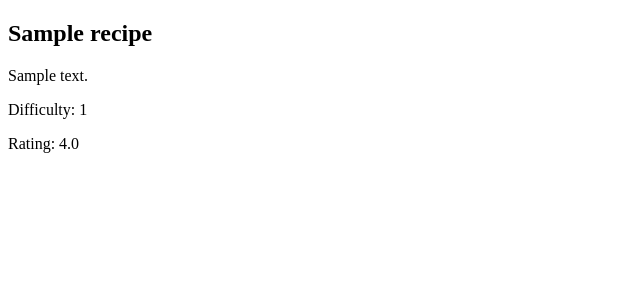
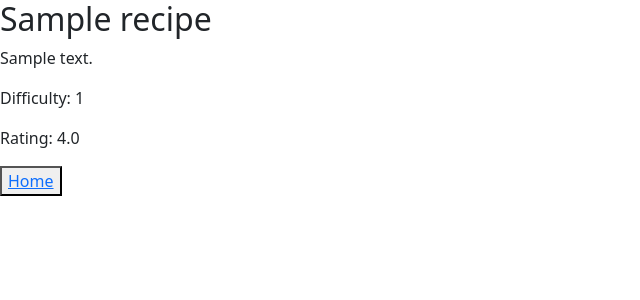
Before and after one commit to KoslowskyDW21/Senior-Project, a Flask app: page /recipe/1/ in a window 1280 px wide. Shown: the top 300 px of the page, without its empty margins (0-640 px from the left). Run offline with Flask 3, Linux system fonts and the light colour scheme; tables that the repository leaves empty hold one stand-in row (values such as "Sample post"); parts of the project's set-up code (start-up, migrations or seed data) failed here and were passed over.

Commit message:
Added home buttons

```diff
--- a/templates/profile.html
+++ b/templates/profile.html
@@ -5,11 +5,17 @@
     <meta name="viewport" content="width=device-width, initial-scale=1.0">
     <title>user: {{user.username}}</title>
     <script src="/static/scripts/profile.js"></script>
+
+    <link rel="stylesheet" href="https://cdn.jsdelivr.net/npm/bootstrap-icons@1.11.3/font/bootstrap-icons.min.css">
+  <link href="https://cdn.jsdelivr.net/npm/bootstrap@5.1.1/dist/css/bootstrap.min.css" rel="stylesheet" integrity="sha384-F3w7mX95PdgyTmZZMECAngseQB83DfGTowi0iMjiWaeVhAn4FJkqJByhZMI3AhiU" crossorigin="anonymous">
+  <script src="https://cdn.jsdelivr.net/npm/bootstrap@5.1.1/dist/js/bootstrap.bundle.min.js" integrity="sha384-/bQdsTh/da6pkI1MST/rWKFNjaCP5gBSY4sEBT38Q/9RBh9AH40zEOg7Hlq2THRZ" crossorigin="anonymous"></script>
 </head>
 <body>
     <h2>{{user.fname + " " + user.lname}}</h2>
     <h2>{{user.username}}</h2>
     <p>{{user.email_address}}</p>
     <p>Is Admin: {{user.is_admin}}</p>
+
+    <button id="home-button"><a href="/">Home</button> <!--Make sure this is good practice, ADD BOOTSTRAP-->
 </body>
 </html>
--- a/templates/recipe.html
+++ b/templates/recipe.html
@@ -4,11 +4,18 @@
     <meta charset="UTF-8">
     <meta name="viewport" content="width=device-width, initial-scale=1.0">
     <title>recipe: {{recipe.recipe_name}}</title>
+    <script src="/static/scripts/recipe.js"></script>
+
+    <link rel="stylesheet" href="https://cdn.jsdelivr.net/npm/bootstrap-icons@1.11.3/font/bootstrap-icons.min.css">
+  <link href="https://cdn.jsdelivr.net/npm/bootstrap@5.1.1/dist/css/bootstrap.min.css" rel="stylesheet" integrity="sha384-F3w7mX95PdgyTmZZMECAngseQB83DfGTowi0iMjiWaeVhAn4FJkqJByhZMI3AhiU" crossorigin="anonymous">
+  <script src="https://cdn.jsdelivr.net/npm/bootstrap@5.1.1/dist/js/bootstrap.bundle.min.js" integrity="sha384-/bQdsTh/da6pkI1MST/rWKFNjaCP5gBSY4sEBT38Q/9RBh9AH40zEOg7Hlq2THRZ" crossorigin="anonymous"></script>
 </head>
 <body>
     <h2>{{recipe.recipe_name}}</h2>
     <p>{{recipe.description}}</p>
     <p>Difficulty: {{recipe.difficulty}}</p>
     <p>Rating: {{recipe.rating}}</p>
+
+    <button id="home-button"><a href="/">Home</button> <!--Make sure this is good practice, ADD BOOTSTRAP-->
 </body>
 </html>
```
